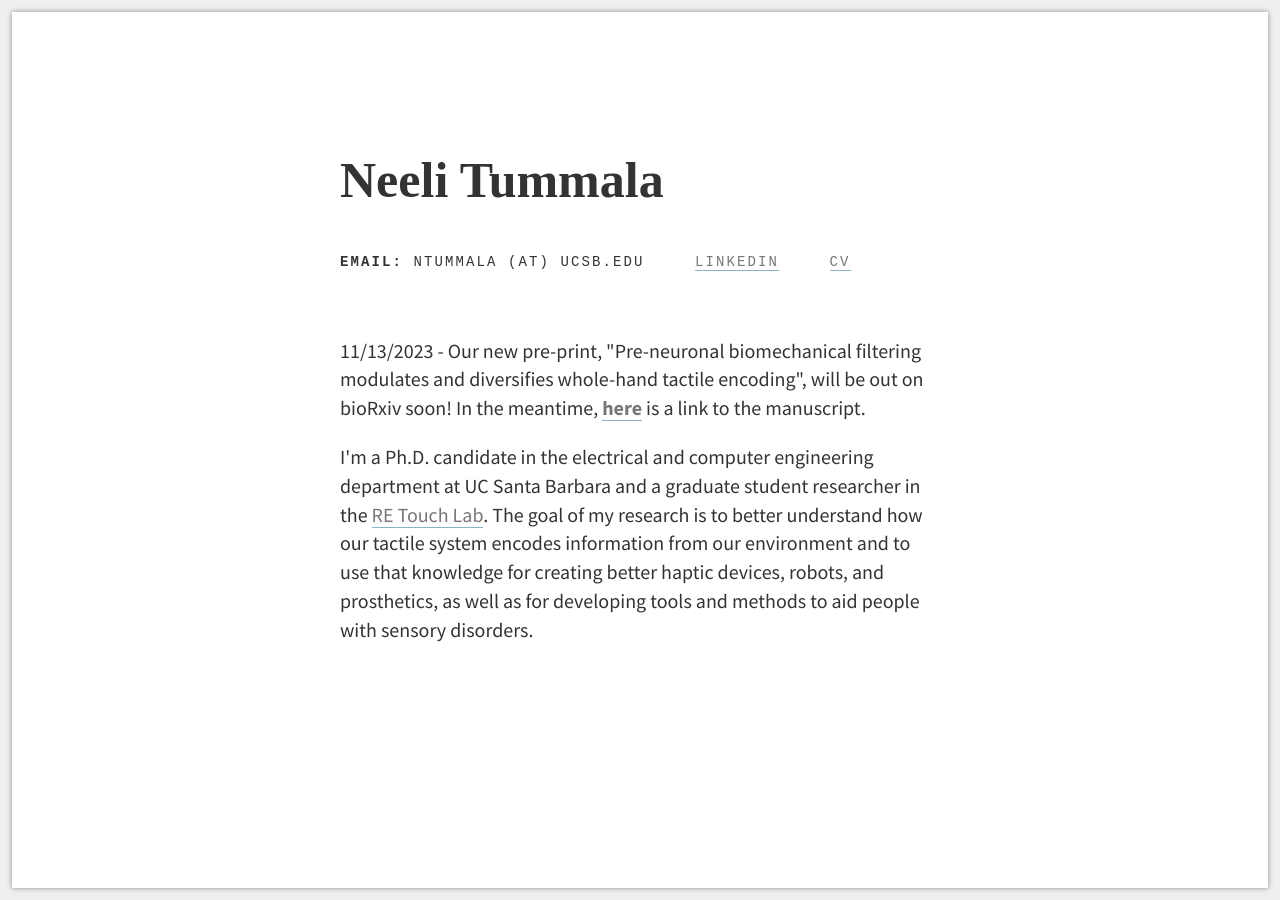
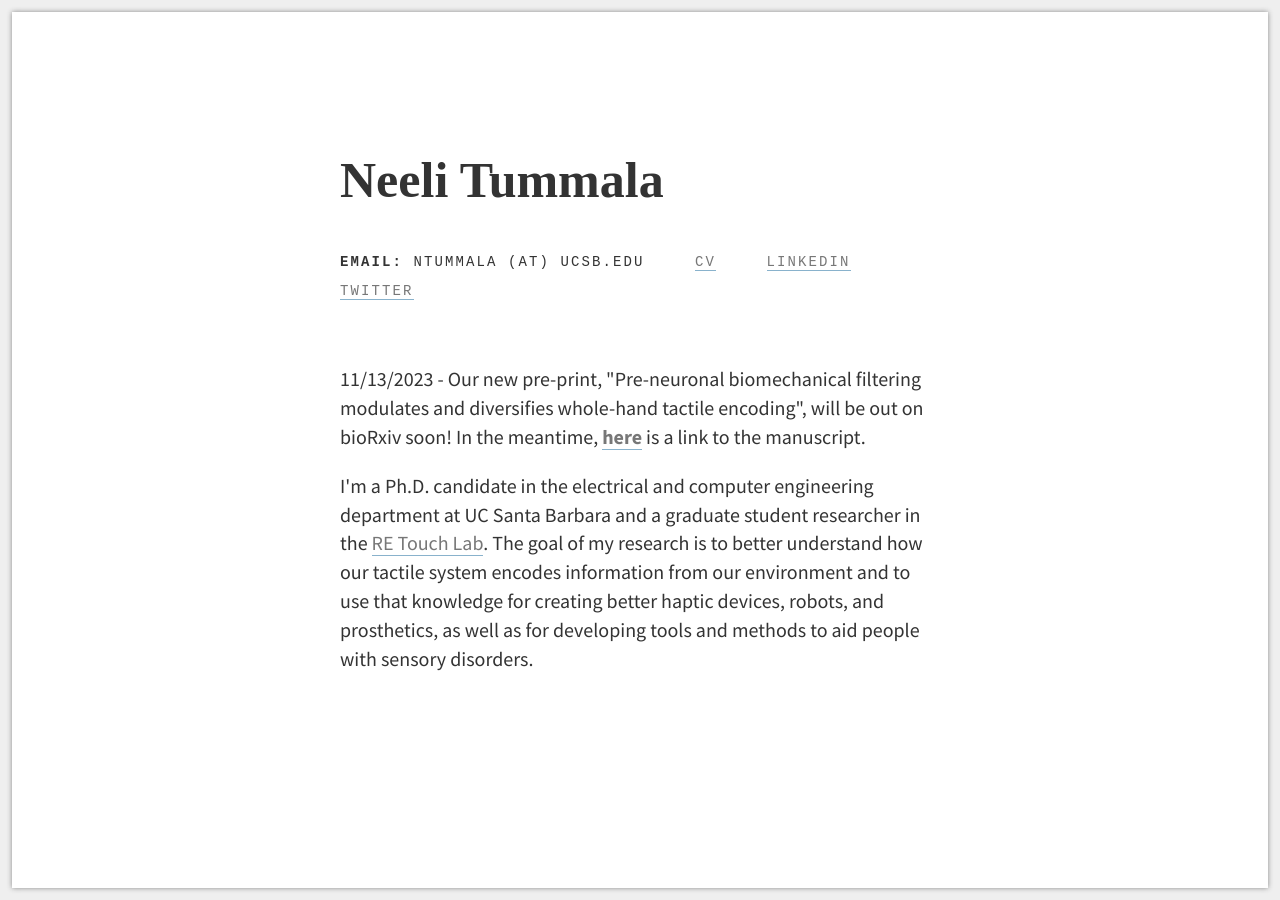
Before and after one commit to neelitummala/neelitummala.github.io, a Jekyll site: the page index.html, which Jekyll copies as it is, in a window 1280 px wide. Built offline with Jekyll 4.4.1, drawn with Linux system fonts in a browser that asks for light colours.

Commit message:
Added twitter

```diff
--- a/index.html
+++ b/index.html
@@ -17,8 +17,9 @@
 
       <ul class="meta inline-list">
         <li><b>Email:</b> ntummala (at) ucsb.edu</li>
+        <li><a href="neelitummala.github.io/docs/CV_Neeli-Tummala.pdf" target="_blank">CV</a></li>
         <li><a href="http://linkedin.com/in/neeli-tummala" target="_blank">Linkedin</a></li>
-        <li><a href="neelitummala.github.io/docs/CV_Neeli-Tummala.pdf" target="_blank">CV</a></li>
+        <li><a href="https://twitter.com/neelitummala" target="_blank">Twitter</a></li>
       </ul>
     </footer>
 
```
